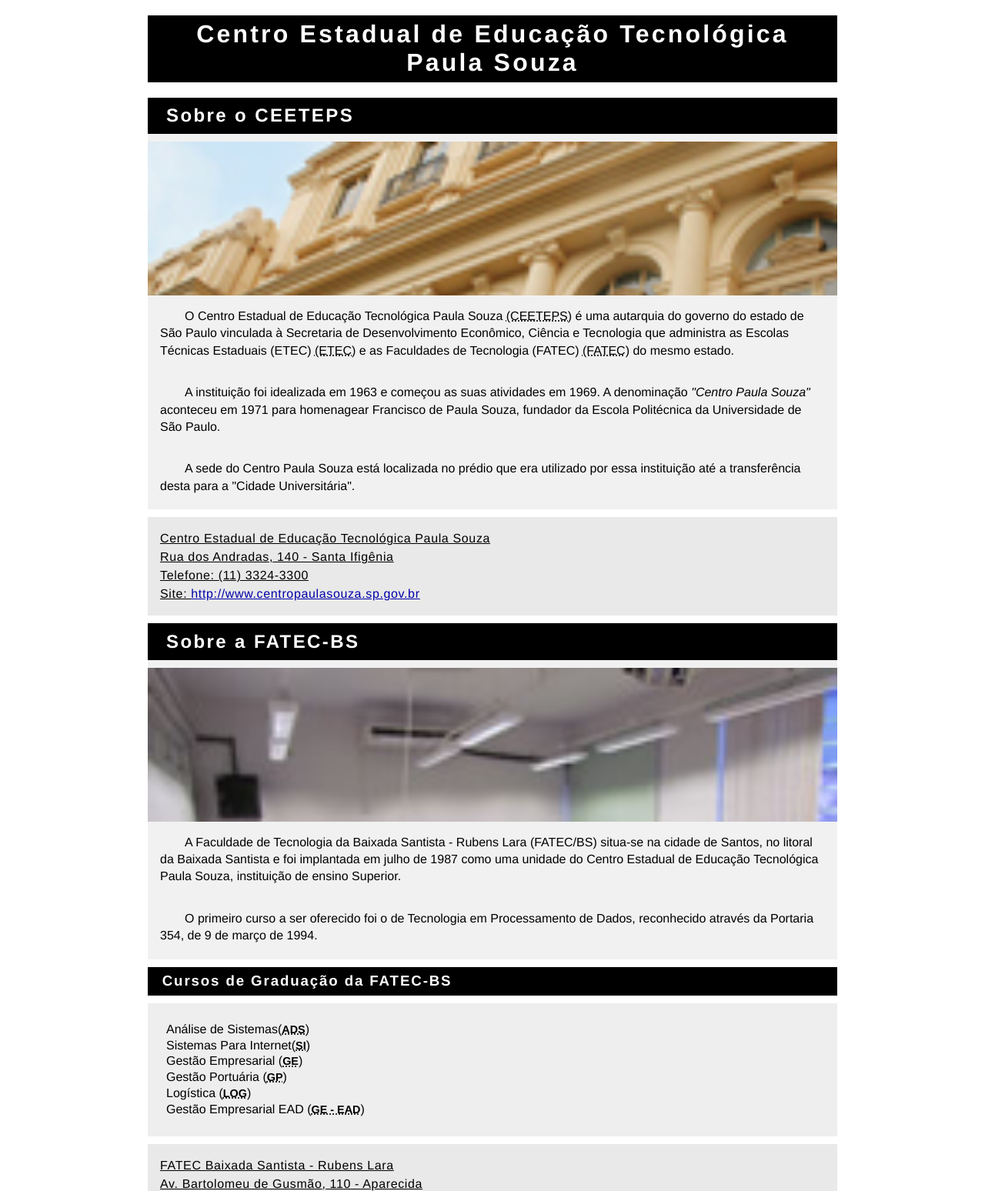
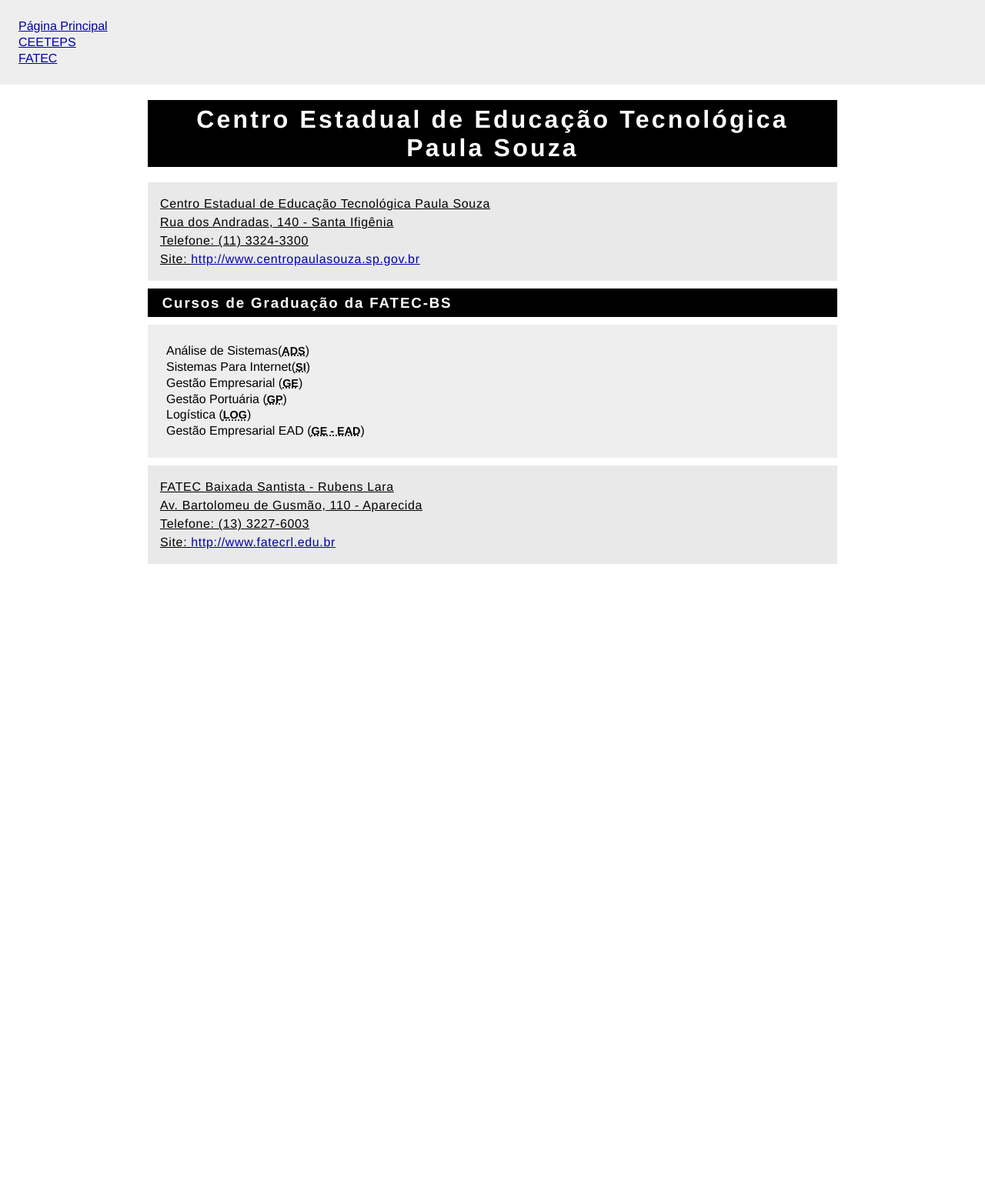
Before and after one commit to ericAndrade/ISW-006, a plain HTML site: page index.html in a window 1280 px wide. Shown: the top 1548 px of the page at 77% size. After the commit the page ends 800 px from the top, so only its background shows below. Drawn offline with Linux system fonts and the light colour scheme.

Commit message:
Adicionando as páginas principais para gerar o menu de navegação com os guias (conforme os itens de WAI-ARIA do e-MAG)

```diff
--- a/index.html
+++ b/index.html
@@ -6,28 +6,18 @@
       <link rel="stylesheet" type="text/css" href="css/main.css">
    </head>
    <body>
+      <header id="header">
+         <nav>
+            <ul role="menu">
+               <li role="menuitem"><a href="index.html" title="Principal">Página Principal</a></li>
+               <li role="menuitem"><a href="ceeteps.html" title="Informações sobre o CEETEPS">CEETEPS</a></li>
+               <li role="menuitem"><a href="fatec.html" title="História da FATEC">FATEC</a></li>
+            </ul>
+         </nav>
+      </header>
       <div class="container">
          <h1><strong>Centro Estadual de Educação Tecnológica </br>Paula Souza</strong></h1>
-         <article>
-            <h2><strong>Sobre o CEETEPS</strong></h2>
-            <span class="img-wrapper">
-            	<img src="img/ceeteps-1.jpg" alt="Faixada do Centro Estadual de Tecnológico Paula Souza">
-            </span>
-            <p>
-               O Centro Estadual de Educação Tecnológica Paula Souza
-               <abbr title="Centro Estadual de Educação Tecnológica Paula Souza">(CEETEPS)</abbr> é uma autarquia do governo do estado de São Paulo vinculada à Secretaria de Desenvolvimento Econômico, Ciência e Tecnologia que administra as Escolas Técnicas Estaduais (ETEC)
-               <abbr title="Ciência e Tecnologia que administra as Escolas Técnicas Estaduais">(ETEC)</abbr>
-               e as Faculdades de Tecnologia (FATEC)
-               <abbr title="Faculdade de Tecnologia">(FATEC)</abbr>
-               do mesmo estado.
-            </p>
-            <p>
-               A instituição foi idealizada em 1963 e começou as suas atividades em 1969. A denominação <em>"Centro Paula Souza"</em> aconteceu em 1971 para homenagear Francisco de Paula Souza, fundador da Escola Politécnica da Universidade de São Paulo.
-            </p>
-            <p>
-            	A sede do Centro Paula Souza está localizada no prédio que era utilizado por essa instituição até a transferência desta para a "Cidade Universitária".
-            </p>
-         </article>
+
          <p class="address">
             Centro Estadual de Educação Tecnológica Paula Souza<br>
             Rua dos Andradas, 140 - Santa Ifigênia<br>
@@ -35,18 +25,7 @@
             Site: <a href="http://www.centropaulasouza.sp.gov.br">
             http://www.centropaulasouza.sp.gov.br</a>
          </p>
-         <article>
-            <h2><strong>Sobre a FATEC-BS</strong></h2>
-            <span class="img-wrapper">
-            	<img src="img/fatec-bs-2.jpg" alt="Entrada da FATEC BS - Santos">
-            </span>
-            <p>
-               A Faculdade de Tecnologia da Baixada Santista - Rubens Lara (FATEC/BS) situa-se na cidade de Santos, no litoral da Baixada Santista e foi implantada em julho de 1987 como uma unidade do Centro Estadual de Educação Tecnológica Paula Souza, instituição de ensino Superior.
-            </p>
-            <p>
-               O primeiro curso a ser oferecido foi o de Tecnologia em Processamento de Dados, reconhecido através da Portaria 354, de 9 de março de 1994.
-            </p>
-         </article>
+
          <h3><strong>Cursos de Graduação da FATEC-BS</strong></h3>
          <ul>
             <li>Análise de Sistemas(<abbr title="Análise de Sistemas"><strong>ADS</strong></abbr>)</li>
```
Also changed, not shown: ceeteps.html (added, +40 -0 lines), fatec.html (added, +32 -0 lines).
